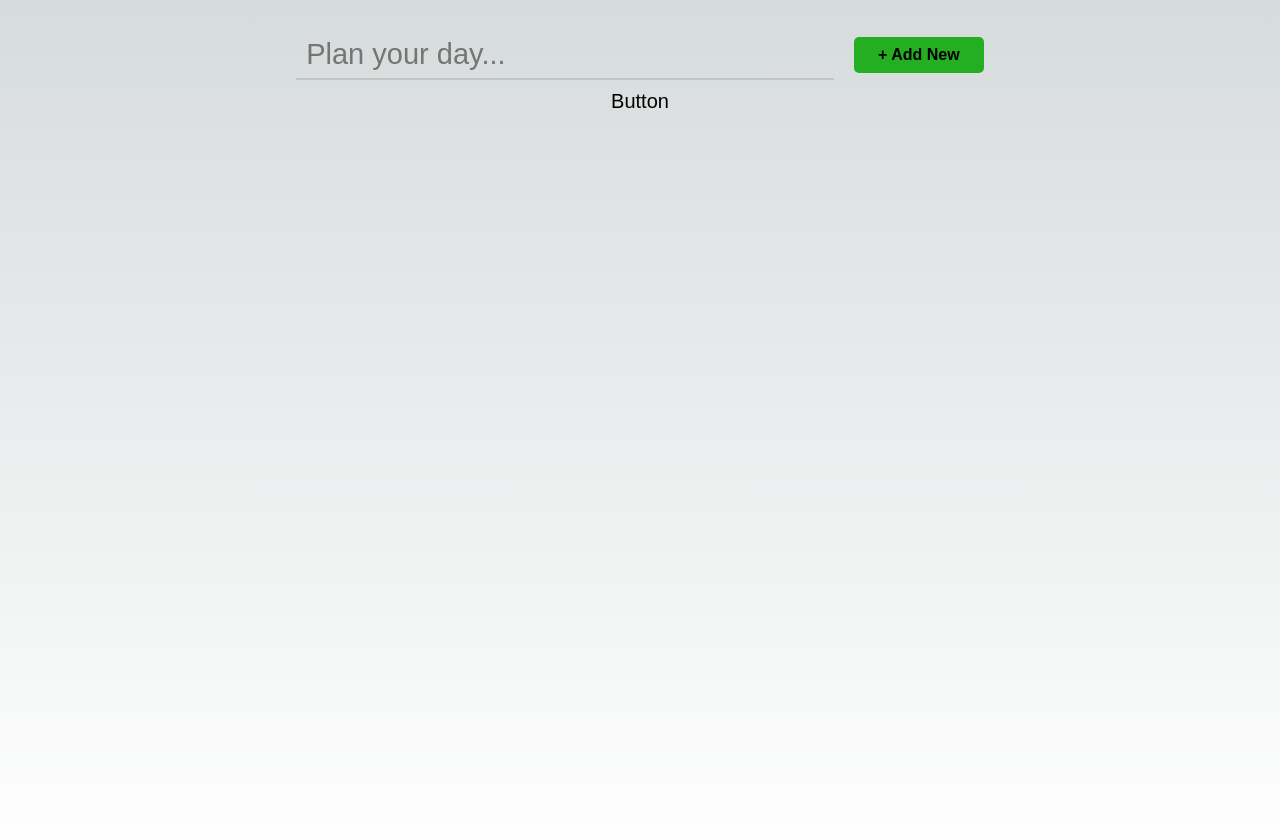
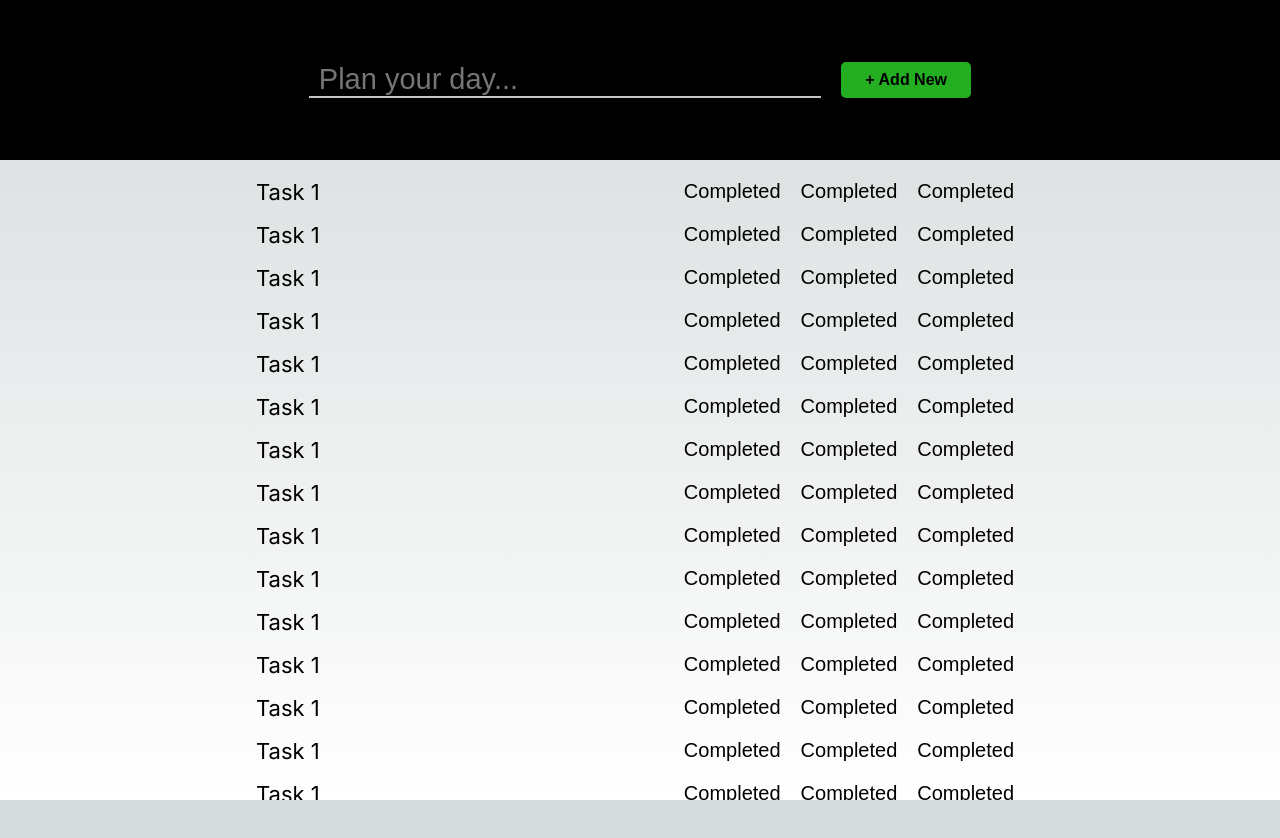
Before and after one commit to samarth44600/to-do, a Next.js app: page / in a window 1280 px wide. Shown: the top 838 px of the page. After the commit the page ends 800 px from the top, so only its background shows below. Built offline with nearby package versions, Linux system fonts and the light colour scheme.

Commit message:
TaskList component created

```diff
--- a/src/app/page.module.css
+++ b/src/app/page.module.css
@@ -3,6 +3,6 @@
   flex-direction: column;
   justify-content: space-between;
   align-items: center;
-  padding: 3rem 0;
+  padding: 0;
   min-height: 100vh;
 }
--- a/src/components/LandingPage/LandingPage.module.scss
+++ b/src/components/LandingPage/LandingPage.module.scss
@@ -1,7 +1,9 @@
-.landingPageDiv{
-    width: 100%;
-    height: 100vh;
-    display: flex;
-    flex-direction: column;
-    align-items: center;
+.landingPageDiv {
+  width: 100%;
+  height: 100vh;
+  padding: 0;
+  display: flex;
+  flex-direction: column;
+  align-items: center;
+  gap: 5rem;
 }
--- a/src/components/TaskInput/TaskInput.module.scss
+++ b/src/components/TaskInput/TaskInput.module.scss
@@ -1,16 +1,25 @@
-.taskInputDiv{
+.taskInputDiv {
+  width: 100%;
+  height: 20%;
+  padding: 8rem 3rem;
+  position: fixed;
+  display: flex;
+  align-items: center;
+  justify-content: center;
+  background-color: #000000;
+
+  .taskInput {
     width: 60%;
-    height: 5rem;
     display: flex;
     align-items: center;
     justify-content: center;
     gap: 2rem;
-
-    .taskInput{
+    background-color: inherit;
+    .input {
       width: 70%;
       height: 100%;
       background-color: inherit;
-        border:none;
+      border: none;
       padding: 0 1rem;
       border-bottom: 2px solid #c4c4c4;
       font-size: 2.9rem;
@@ -19,3 +28,4 @@
       outline: none;
     }
   }
+}
--- a/src/components/TaskInput/TaskInput.tsx
+++ b/src/components/TaskInput/TaskInput.tsx
@@ -6,8 +6,17 @@ type Props = {};
 const TaskInput = (props: Props) => {
   return (
     <div className={styles.taskInputDiv}>
-      <input className={styles.taskInput} type="text" name="task" id="task" placeholder="Plan your day..." autoFocus/>
-      <AddNewButton />
+      <div className={styles.taskInput}>
+        <input
+          className={styles.input}
+          type="text"
+          name="task"
+          id="task"
+          placeholder="Plan your day..."
+          autoFocus
+        />
+        <AddNewButton />
+      </div>
     </div>
   );
 };
--- a/src/components/TaskLists/Task.tsx
+++ b/src/components/TaskLists/Task.tsx
@@ -1,14 +1,20 @@
 import React from "react";
 import styles from "./TaskLists.module.scss";
 import MenuButtons from "../Buttons/MenuButtons/MenuButtons";
-
 
 type Props = {};
 
 const Task = (props: Props) => {
   return (
-    <div>
-      <MenuButtons name="Button" />
+    <div className={styles.taskDiv}>
+      <div className={styles.task}>
+        <span className={styles.taskText}>Task 1</span>
+      </div>
+      <div className={styles.taskMenu}>
+        <MenuButtons name="Completed" />
+        <MenuButtons name="Completed" />
+        <MenuButtons name="Completed" />
+      </div>
     </div>
   );
 };
--- a/src/components/TaskLists/TaskLists.module.scss
+++ b/src/components/TaskLists/TaskLists.module.scss
@@ -0,0 +1,26 @@
+// Task list styling
+.tasksListDiv {
+  width: 60%;
+  height: 80%;
+  margin-top: 17rem;
+
+}
+
+// Task styling
+.taskDiv {
+  width: 100%;
+  display: flex;
+  justify-content: space-between;
+  align-items: center;
+  .task {
+    .taskText {
+      font-size: 2.2rem;
+      // font-weight: 600;
+    }
+  }
+  .taskMenu {
+    display: flex;
+    align-items: center;
+    justify-content: space-around;
+  }
+}
--- a/src/components/TaskLists/TaskLists.tsx
+++ b/src/components/TaskLists/TaskLists.tsx
@@ -6,9 +6,29 @@ type Props = {};
 const TaskLists = (props: Props) => {
   return (
     <div className={styles.tasksListDiv}>
-      <div className={styles.taskDiv}>
-        <Task />
-      </div>
+      <Task />
+      <Task />
+      <Task />
+      <Task />
+      <Task />
+      <Task />
+      <Task />
+      <Task />
+      <Task />
+      <Task />
+      <Task />
+      <Task />
+      <Task />
+      <Task />
+      <Task />
+      <Task />
+      <Task />
+      <Task />
+      <Task />
+      <Task />
+      <Task />
+      <Task />
+      <Task />
     </div>
   );
 };
```
Lines whose indentation alone changed are shown as unchanged.
